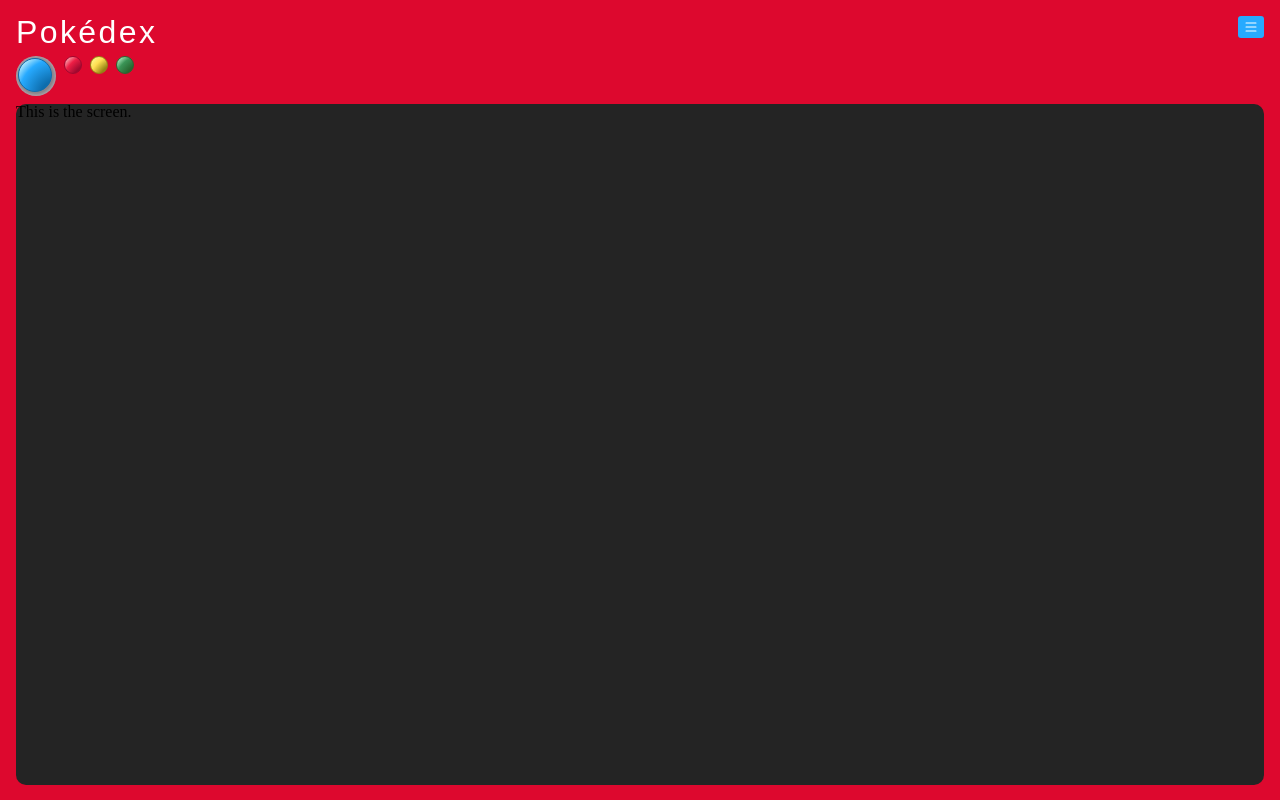
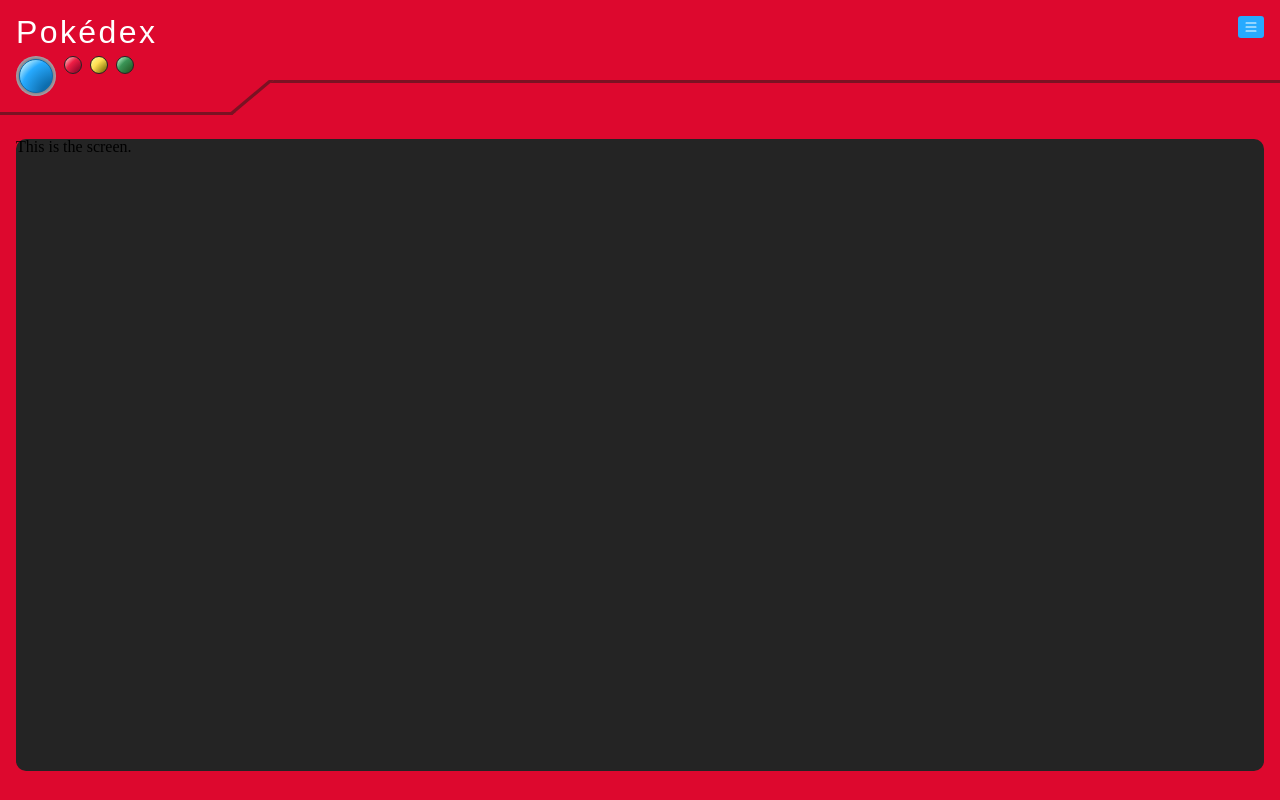
Before and after one commit to natalieflcn/PokeDex, a website built with Parcel: page src/index.html in a window 1280 px wide. Built offline with nearby package versions, Linux system fonts and the light colour scheme; a web font is replaced by a local one.

Commit message:
Implemented border between header design and screen

```diff
--- a/src/index.html
+++ b/src/index.html
@@ -46,8 +46,11 @@
         <div class="light__inner light--yellow"></div>
 
         <div class="light__inner light--green"></div>
+      </div>
 
-        <!-- <div class="divider--diagonal"></div> -->
+      <div class="divider">
+        <div class="divider--diagonal"></div>
+        <div class="divider--top"></div>
       </div>
 
       <!-- To Do List
--- a/src/style.css
+++ b/src/style.css
@@ -1,85 +1,18 @@
 /* CSS Reset */
-html,
-body,
-div,
-span,
-applet,
-object,
-iframe,
-h1,
-h2,
-h3,
-h4,
-h5,
-h6,
-p,
-blockquote,
-pre,
-a,
-abbr,
-acronym,
-address,
-big,
-cite,
-code,
-del,
-dfn,
-em,
-img,
-ins,
-kbd,
-q,
-s,
-samp,
-small,
-strike,
-strong,
-sub,
-sup,
-tt,
-var,
-b,
-u,
-i,
-center,
-dl,
-dt,
-dd,
-ol,
-ul,
-li,
-fieldset,
-form,
-label,
-legend,
-table,
-caption,
-tbody,
-tfoot,
-thead,
-tr,
-th,
-td,
-article,
-aside,
-canvas,
-details,
-embed,
-figure,
-figcaption,
-footer,
-header,
-hgroup,
-menu,
-nav,
-output,
-ruby,
-section,
-summary,
-time,
-mark,
-audio,
-video {
+/* prettier-ignore */
+html, body, div, span, applet, object, iframe,
+h1, h2, h3, h4, h5, h6, p, blockquote, pre,
+a, abbr, acronym, address, big, cite, code,
+del, dfn, em, img, ins, kbd, q, s, samp,
+small, strike, strong, sub, sup, tt, var,
+b, u, i, center,
+dl, dt, dd, ol, ul, li,
+fieldset, form, label, legend,
+table, caption, tbody, tfoot, thead, tr, th, td,
+article, aside, canvas, details, embed,
+figure, figcaption, footer, header, hgroup,
+menu, nav, output, ruby, section, summary,
+time, mark, audio, video {
   margin: 0;
   padding: 0;
   border: 0;
@@ -88,35 +21,26 @@ video {
   vertical-align: baseline;
 }
 /* HTML5 display-role reset for older browsers */
-article,
-aside,
-details,
-figcaption,
-figure,
-footer,
-header,
-hgroup,
-menu,
-nav,
-section {
+/* prettier-ignore */
+article, aside, details, figcaption, figure,
+footer, header, hgroup, menu, nav, section {
   display: block;
 }
 body {
   line-height: 1;
 }
-ol,
-ul {
+/* prettier-ignore */
+ol, ul {
   list-style: none;
 }
-blockquote,
-q {
+/* prettier-ignore */
+blockquote, q {
   quotes: none;
 }
-blockquote:before,
-blockquote:after,
-q:before,
-q:after {
-  content: "";
+/* prettier-ignore */
+blockquote:before, blockquote:after,
+q:before, q:after {
+  content: '';
   content: none;
 }
 table {
@@ -130,6 +54,7 @@ table {
   --secondary-color--red: #ee1e45;
   --secondary-color--red-gradient--1: #a0092f;
   --secondary-color--red-gradient--2: #ffc3c6;
+  --secondary-color--red-gradient--3: #701422;
   --secondary-color--blue: #27aaff;
   --secondary-color--blue-gradient--1: #0d6dad;
   --secondary-color--blue-gradient--2: #9bdefb;
@@ -152,6 +77,14 @@ html {
 }
 
 body {
+  /* background: linear-gradient(
+    180deg,
+    var(--primary-color) 9.5%,
+    var(--secondary-color--red-gradient--3) 10%,
+    var(--secondary-color--red) 70%,
+    var(--primary-color) 50%
+  ); */
+  background-repeat: no-repeat;
   background-color: var(--primary-color);
   overflow: hidden;
 }
@@ -169,7 +102,6 @@ body {
 
 .lights {
   display: flex;
-  /* background-color: rgb(152, 152, 214); */
   margin-bottom: 0.5rem;
 }
 
@@ -211,6 +143,7 @@ body {
 .light__inner {
   width: 1rem;
   height: 1rem;
+  border: 0.05rem solid var(--screen-color--dark);
   border-radius: 50%;
   margin-right: 0.5rem;
 }
@@ -219,7 +152,9 @@ body {
   position: absolute;
   width: 2rem;
   height: 2rem;
-  inset: 0.15rem;
+  top: 50%;
+  left: 50%;
+  transform: translate(-50%, -50%);
   border: 0.115rem solid var(--secondary-color--blue-gradient--1);
   background-image: radial-gradient(
     farthest-corner at 2.25rem 2.25rem,
@@ -236,7 +171,7 @@ body {
     var(--secondary-color--red) 80%,
     var(--secondary-color--red-gradient--2) 97%
   );
-  border: 0.08rem solid var(--secondary-color--red-gradient--1);
+  /* border: 0.08rem solid var(--secondary-color--red-gradient--1); */
 }
 
 .light--yellow {
@@ -246,7 +181,7 @@ body {
     var(--secondary-color--yellow) 80%,
     var(--secondary-color--yellow-gradient--2) 97%
   );
-  border: 0.08rem solid var(--secondary-color--yellow-gradient--1);
+  /* border: 0.08rem solid var(--secondary-color--yellow-gradient--1); */
 }
 
 .light--green {
@@ -256,18 +191,32 @@ body {
     var(--secondary-color--green) 80%,
     var(--secondary-color--green-gradient--2) 97%
   );
-  border: 0.08rem solid var(--secondary-color--green-gradient--1);
 }
 
+.divider {
+  display: flex;
+  position: relative;
+  bottom: 1.5rem;
+  opacity: 90%;
+}
 .divider--diagonal {
-  background-color: blue;
-  height: 3rem;
-  transform: skew(-40deg);
-  border-right: 3px solid rgb(96, 7, 7);
+  width: 23%;
+  height: 2rem;
+  transform: skew(-50deg);
+  border-right: 5px solid var(--secondary-color--red-gradient--3);
+  border-bottom: 3px solid var(--secondary-color--red-gradient--3);
 }
+
+.divider--top {
+  width: 100%;
+  height: 2rem;
+  transform: skew(-50deg);
+  border-top: 3px solid var(--secondary-color--red-gradient--3);
+}
+
 /* Styling -- Screen */
 .screen {
   background-color: var(--screen-color--dark);
-  height: 91.5%;
+  height: 85%;
   border-radius: 10px;
 }
```
Also changed, not shown: dist/index.html, 2 other files.
